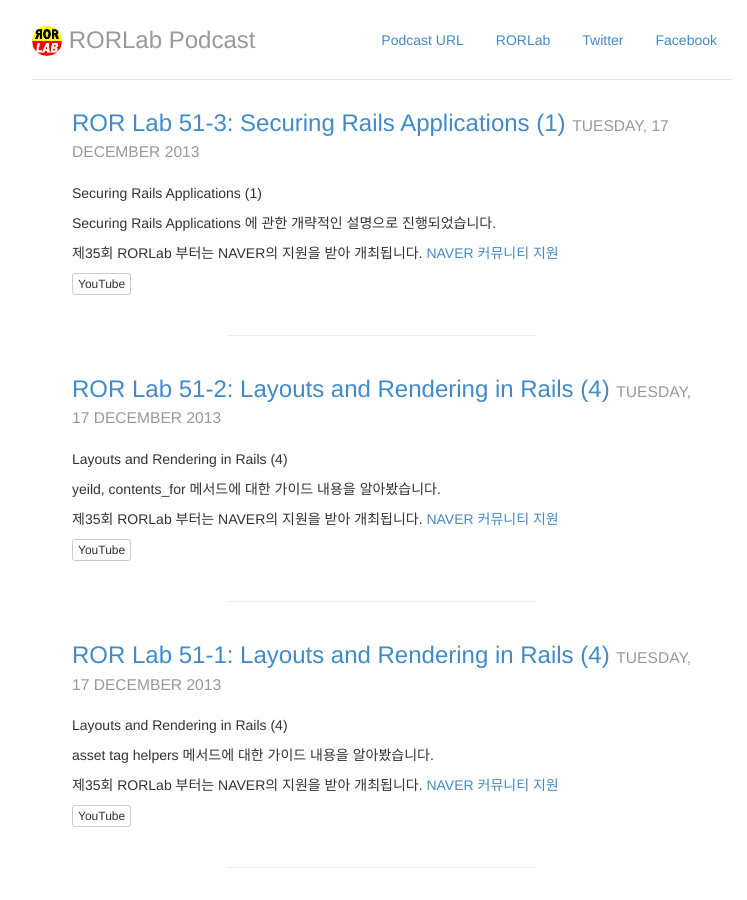
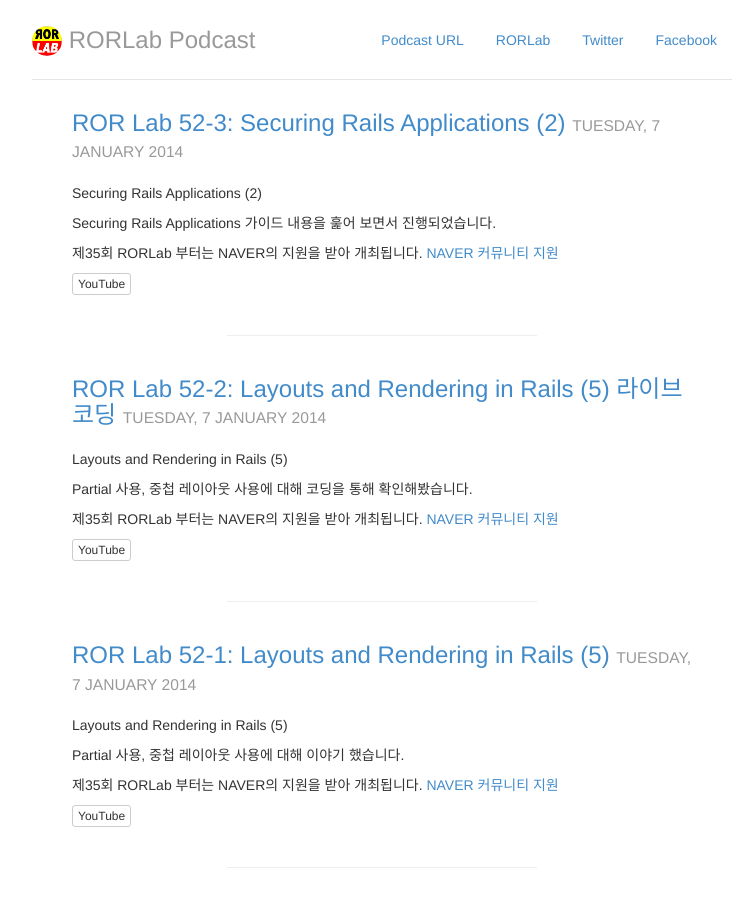
Before and after one commit to rorlakr/rorlabpodcasts.github.io, a Jekyll site: the page built from index.html, in a window 1280 px wide and 900 px high. Shown: the whole window, without its empty margins (258-1005 px from the left). Built offline with Jekyll 4.4.1, drawn with Linux system fonts in a browser that asks for light colours.

Commit message:
RORLab 52회 에피소드 추가
- 51회 영상 주소가 https 이던것을 http로 변경

```diff
--- /dev/null
+++ b/_posts/2014-01-07-rorlab-52-1.md
@@ -0,0 +1,23 @@
+---
+layout: post
+title: "ROR Lab 52-1: Layouts and Rendering in Rails (5)"
+author: "ChangHoon Jeong(@seapy)"
+date: 2014-01-07
+duration: "26:50"
+type: "video/mp4"
+enclosure_url: http://archive.org/download/Rorlab52/rorlab-52-1.mp4
+enclosure_bytes_size: 298585882
+link:
+  rorlab:
+  youtube: https://www.youtube.com/watch?v=oTe6M06QL_w
+---
+
+<p>Layouts and Rendering in Rails (5)</p>
+
+<p>Partial 사용, 중첩 레이아웃 사용에 대해 이야기 했습니다.</p>
+
+<p>제35회 RORLab 부터는 NAVER의 지원을 받아 개최됩니다. <a href="http://developer.naver.com/wiki/pages/Community">NAVER 커뮤니티 지원</a></p>
+
+<div class="btn-group">
+  <a class="btn btn-default btn-xs" href="{{ page.link.youtube }}">YouTube</a>
+</div>
--- /dev/null
+++ b/_posts/2014-01-07-rorlab-52-2.md
@@ -0,0 +1,23 @@
+---
+layout: post
+title: "ROR Lab 52-2: Layouts and Rendering in Rails (5) 라이브 코딩"
+author: "ChangHoon Jeong(@seapy)"
+date: 2014-01-07
+duration: "10:32"
+type: "video/mp4"
+enclosure_url: http://archive.org/download/Rorlab52/rorlab-52-2.mp4
+enclosure_bytes_size: 112177125
+link:
+  rorlab:
+  youtube: https://www.youtube.com/watch?v=qjAuzl4uESQ
+---
+
+<p>Layouts and Rendering in Rails (5)</p>
+
+<p>Partial 사용, 중첩 레이아웃 사용에 대해 코딩을 통해 확인해봤습니다.</p>
+
+<p>제35회 RORLab 부터는 NAVER의 지원을 받아 개최됩니다. <a href="http://developer.naver.com/wiki/pages/Community">NAVER 커뮤니티 지원</a></p>
+
+<div class="btn-group">
+  <a class="btn btn-default btn-xs" href="{{ page.link.youtube }}">YouTube</a>
+</div>
--- /dev/null
+++ b/_posts/2014-01-07-rorlab-52-3.md
@@ -0,0 +1,23 @@
+---
+layout: post
+title: "ROR Lab 52-3: Securing Rails Applications (2)"
+author: "HyoSeong Choi(@hschoimd)"
+date: 2014-01-07
+duration: "47:13"
+type: "video/mp4"
+enclosure_url: http://archive.org/download/Rorlab52/rorlab-52-3.mp4
+enclosure_bytes_size: 553502247
+link:
+  rorlab:
+  youtube:
+---
+
+<p>Securing Rails Applications (2)</p>
+
+<p>Securing Rails Applications 가이드 내용을 훑어 보면서 진행되었습니다.</p>
+
+<p>제35회 RORLab 부터는 NAVER의 지원을 받아 개최됩니다. <a href="http://developer.naver.com/wiki/pages/Community">NAVER 커뮤니티 지원</a></p>
+
+<div class="btn-group">
+  <a class="btn btn-default btn-xs" href="{{ page.link.youtube }}">YouTube</a>
+</div>
```
Also changed, not shown: _posts/2013-12-17-rorlab-51-1.md (+1 -1 lines), _posts/2013-12-17-rorlab-51-2.md (+1 -1 lines), _posts/2013-12-17-rorlab-51-3.md (+1 -1 lines), 5 other files.
